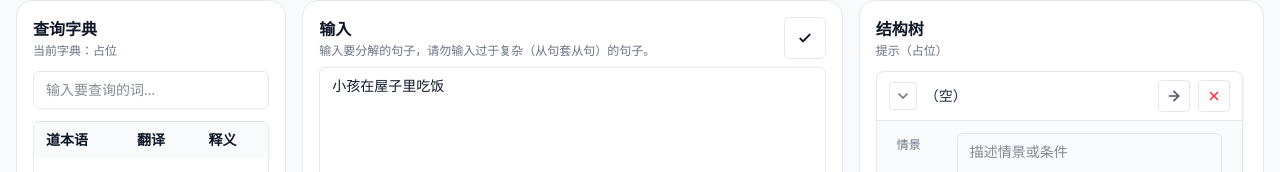
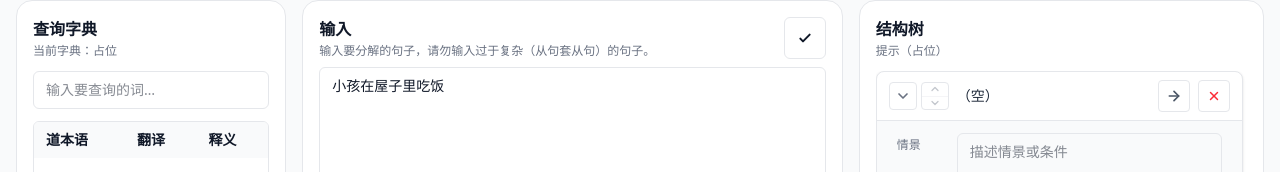
Before and after one commit to MauritiusChief/kasi-pi-toki-pona, a Next.js app: page / in a window 1280 px wide. Both pictures are taken after a click on the button "添加条目". Shown: the part 135-307 px from the top of the page. Built offline with nearby package versions, Linux system fonts and the light colour scheme.

Commit message:
Add controls to reorder structure tree sentence entries

```diff
--- a/src/components/StructureTree/SentenceNodeEntryRow.tsx
+++ b/src/components/StructureTree/SentenceNodeEntryRow.tsx
@@ -9,7 +9,17 @@ import { SentenceNodeEntry } from "@/types/structure";
  * @param props 单一条目entry 和 useSentenceNodes所使用的setEntries函数
  * @returns
  */
-export function SentenceNodeEntriesRow({entry, setEntries}: {entry: SentenceNodeEntry, setEntries: Dispatch<SetStateAction<SentenceNodeEntry[]>>}) {
+export function SentenceNodeEntriesRow({
+  entry,
+  index,
+  total,
+  setEntries,
+}: {
+  entry: SentenceNodeEntry;
+  index: number;
+  total: number;
+  setEntries: Dispatch<SetStateAction<SentenceNodeEntry[]>>;
+}) {
   const {
     toggleSentenceNode,
     removeSentenceNode,
@@ -17,13 +27,16 @@ export function SentenceNodeEntriesRow({entry, setEntries}: {entry: SentenceNode
     canSendSentenceNode,
     structureSummary,
     updateEntryField,
+    moveSentenceNodeUp,
+    moveSentenceNodeDown,
   } = useSentenceNodes(setEntries);
 
   return (
     <>
       {/* 条目本体 */}
       <div className="flex items-center gap-2 px-3 py-2">
-        {/* 展开/收起按钮 */}
+        {/* 展开/收起 + 顺序调整按钮 */}
+        <div className="flex items-center gap-1">
           <button
             type="button"
             className="flex h-7 w-7 items-center justify-center rounded border text-gray-500 hover:bg-gray-100"
@@ -40,6 +53,31 @@ export function SentenceNodeEntriesRow({entry, setEntries}: {entry: SentenceNode
               </svg>
             )}
           </button>
+          <div className="flex h-7 w-7 flex-col overflow-hidden rounded border text-gray-500">
+            <button
+              type="button"
+              className="flex flex-1 items-center justify-center border-b border-gray-200 hover:bg-gray-100 disabled:cursor-not-allowed disabled:opacity-40"
+              onClick={() => moveSentenceNodeUp(entry.id)}
+              disabled={index === 0}
+              aria-label="向上移动条目"
+            >
+              <svg className="h-3 w-3" viewBox="0 0 24 24" fill="none" stroke="currentColor" strokeWidth="2.5" strokeLinecap="round" strokeLinejoin="round">
+                <path d="M18 15l-6-6-6 6" />
+              </svg>
+            </button>
+            <button
+              type="button"
+              className="flex flex-1 items-center justify-center hover:bg-gray-100 disabled:cursor-not-allowed disabled:opacity-40"
+              onClick={() => moveSentenceNodeDown(entry.id)}
+              disabled={index === total - 1}
+              aria-label="向下移动条目"
+            >
+              <svg className="h-3 w-3" viewBox="0 0 24 24" fill="none" stroke="currentColor" strokeWidth="2.5" strokeLinecap="round" strokeLinejoin="round">
+                <path d="M6 9l6 6 6-6" />
+              </svg>
+            </button>
+          </div>
+        </div>
         {/* 条目标题\句子描述 */}
         <div className="min-w-0 flex-1">
           <p className="truncate text-sm font-medium text-gray-800">{structureSummary(entry)}</p>
--- a/src/components/StructureTree/StructureTreePanel.tsx
+++ b/src/components/StructureTree/StructureTreePanel.tsx
@@ -33,10 +33,15 @@ export function StructureTreePanel() {
         ) : ( // 有句子
           <div className="pr-1">
             <div className="space-y-2">
-              {structureTree.map((structureNodeEntry) => (
+              {structureTree.map((structureNodeEntry, index) => (
                 // 每个句子条目
                 <div key={structureNodeEntry.id} className="rounded-lg border bg-white shadow-sm">
-                  <SentenceNodeEntriesRow entry={structureNodeEntry} setEntries={setContextStructureTree}/>
+                  <SentenceNodeEntriesRow
+                    entry={structureNodeEntry}
+                    index={index}
+                    total={structureTree.length}
+                    setEntries={setContextStructureTree}
+                  />
                 </div>
               ))}
             </div>
--- a/src/hooks/StructureTree/useSentenceNode.ts
+++ b/src/hooks/StructureTree/useSentenceNode.ts
@@ -1,6 +1,6 @@
 "use client";
 
-import { Dispatch, SetStateAction, useCallback} from "react";
+import { Dispatch, SetStateAction, useCallback } from "react";
 import { createId } from "@/lib/createId";
 import { SentenceNodeEntry } from "@/types/structure";
 
@@ -46,6 +46,32 @@ export function useSentenceNodes(setEntries: Dispatch<SetStateAction<SentenceNod
   const removeSentenceNode = useCallback((id: string) => {
     setEntries((current) => current.filter((entry) => entry.id !== id));
   }, []);
+
+  /**
+   * 调整句子节点的位置
+   */
+  const moveSentenceNode = useCallback((id: string, direction: -1 | 1) => {
+    setEntries((current) => {
+      const index = current.findIndex((entry) => entry.id === id);
+      if (index === -1) return current;
+
+      const targetIndex = index + direction;
+      if (targetIndex < 0 || targetIndex >= current.length) return current;
+
+      const nextEntries = [...current];
+      const [entry] = nextEntries.splice(index, 1);
+      nextEntries.splice(targetIndex, 0, entry);
+      return nextEntries;
+    });
+  }, []);
+
+  const moveSentenceNodeUp = useCallback((id: string) => {
+    moveSentenceNode(id, -1);
+  }, [moveSentenceNode]);
+
+  const moveSentenceNodeDown = useCallback((id: string) => {
+    moveSentenceNode(id, 1);
+  }, [moveSentenceNode]);
 
   /**
    * 向解析器发送句子节点
@@ -99,6 +125,8 @@ export function useSentenceNodes(setEntries: Dispatch<SetStateAction<SentenceNod
     toggleSentenceNode,
     addSentenceNode,
     removeSentenceNode,
+    moveSentenceNodeUp,
+    moveSentenceNodeDown,
     sendSentenceNode,
     canSendSentenceNode,
     structureSummary,
```
Lines whose indentation alone changed are shown as unchanged.
